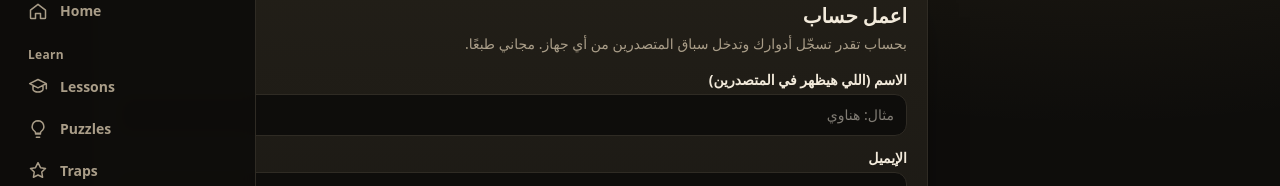
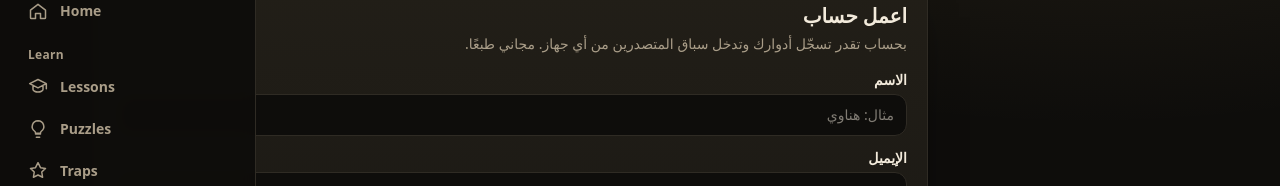
Before and after one commit to alhinawi/Chesti-Think-Play-Conquer, a Next.js app: page /me in a window 1280 px wide. Shown: the part 153-339 px from the top of the page. Built offline with nearby package versions, Linux system fonts and the light colour scheme; no server answers.

Commit message:
Simplify register name label to just «الاسم»

```diff
--- a/src/components/AuthForm.tsx
+++ b/src/components/AuthForm.tsx
@@ -68,7 +68,7 @@ export default function AuthForm({ onDone, initialMode = 'register' }: { onDone?
       )}
       {mode === 'register' && (
         <label className="flex flex-col gap-1 text-sm font-bold">
-          الاسم (اللي هيظهر في المتصدرين)
+          الاسم
           <input
             value={name}
             onChange={(e) => setName(e.target.value)}
```
